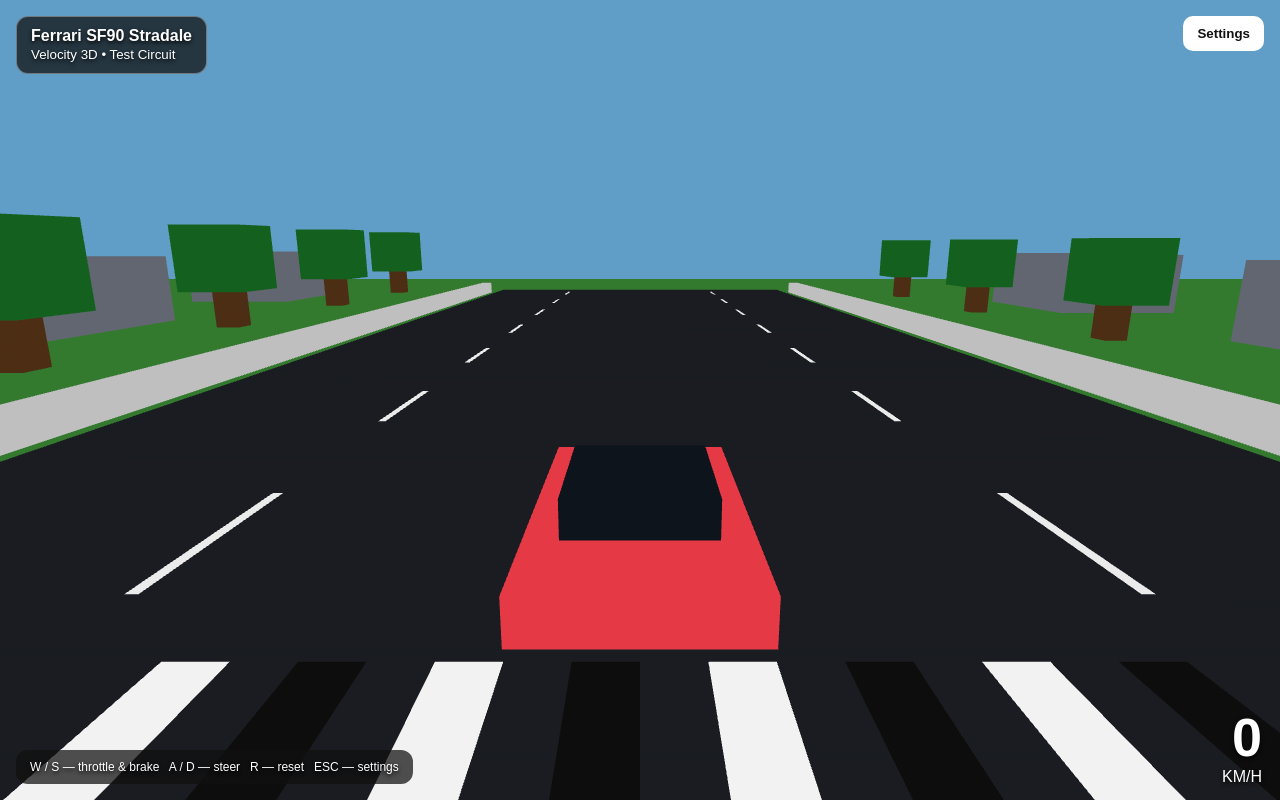
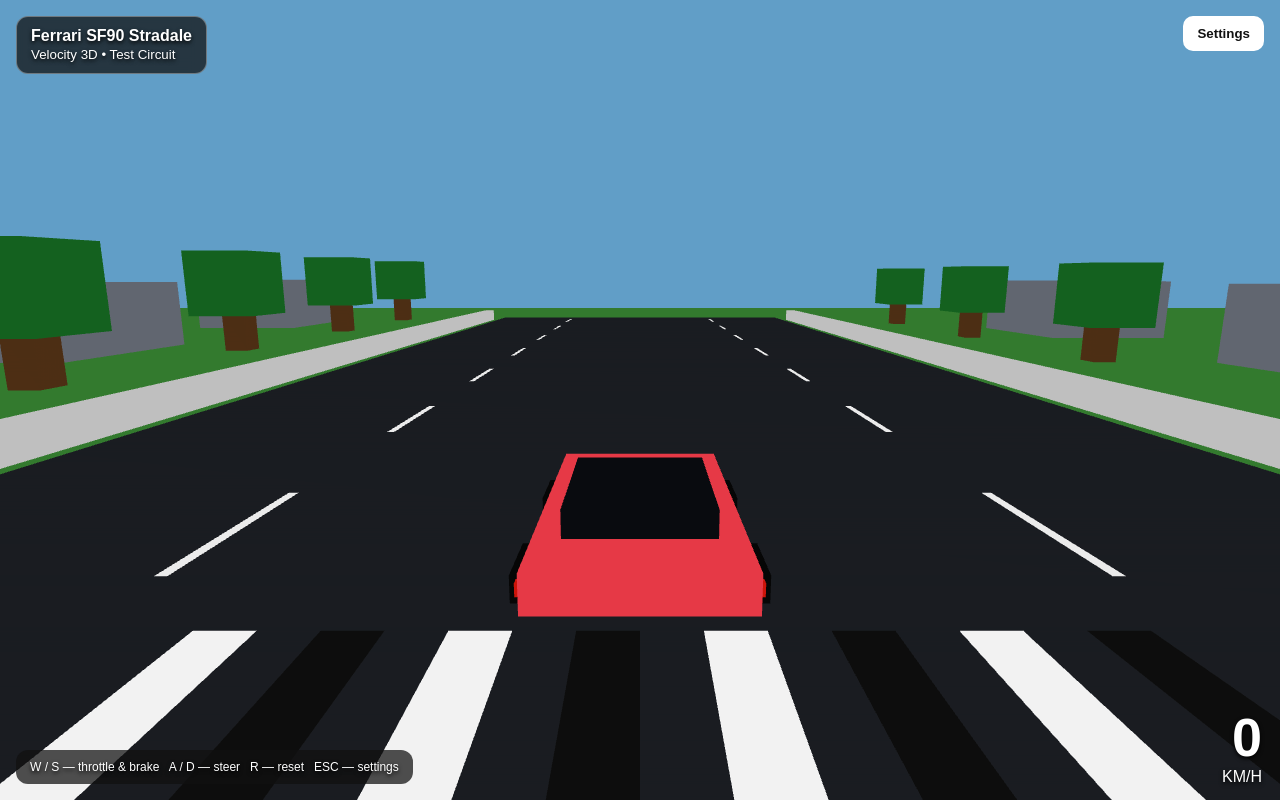
Before and after one commit to APGSwizzVR/Velocity3D, a plain HTML site: page index.html in a window 1280 px wide. Drawn offline with Linux system fonts and the light colour scheme; animation ran at ten frames a second.

Commit message:
Improve driving physics and car models only

```diff
--- a/index.html
+++ b/index.html
@@ -31,8 +31,13 @@ button{border:0;border-radius:10px;padding:10px 14px;cursor:pointer;background:#
 (()=>{'use strict';
 const canvas=document.getElementById('game'),gl=canvas.getContext('webgl',{antialias:true});
 if(!gl){document.body.innerHTML='<h2 style="padding:30px">WebGL is not available in this browser.</h2>';return}
-const cars=[['Ferrari SF90 Stradale','#e63946',340],['Lamborghini Revuelto','#f2c94c',350],['Porsche 911 GT3 RS','#f4f4f4',296],['McLaren 750S','#ff8700',332],['Nissan GT-R Nismo','#e52b2b',330],['Toyota GR Supra','#ffd23f',250]];
+const cars=[
+['Ferrari SF90 Stradale','#e63946',340],['Lamborghini Revuelto','#f2c94c',350],
+['Porsche 911 GT3 RS','#f4f4f4',296],['McLaren 750S','#ff8700',332],
+['Nissan GT-R Nismo','#e52b2b',330],['Toyota GR Supra','#ffd23f',250]
+];
 let selected=0,keys={},paused=false,last=performance.now(),speed=0,steer=0,px=0,pz=70,rot=0;
+let throttle=0,brake=0,velocity=0,steerAngle=0;
 function shader(type,src){const s=gl.createShader(type);gl.shaderSource(s,src);gl.compileShader(s);return s}
 const vs=shader(gl.VERTEX_SHADER,'attribute vec3 p;attribute vec3 c;uniform mat4 mvp;varying vec3 v;void main(){gl_Position=mvp*vec4(p,1.0);v=c;}');
 const fs=shader(gl.FRAGMENT_SHADER,'precision mediump float;varying vec3 v;void main(){gl_FragColor=vec4(v,1.0);}');
@@ -63,63 +68,80 @@ function world(){
 world();
 const worldBuf=gl.createBuffer();gl.bindBuffer(gl.ARRAY_BUFFER,worldBuf);gl.bufferData(gl.ARRAY_BUFFER,new Float32Array([...V,...C]),gl.STATIC_DRAW);const worldCount=V.length/3;
 let carV=[],carC=[],carBuf=gl.createBuffer();
+function quadCar(a,b,c,d,col){[a,b,c,a,c,d].forEach(q=>{carV.push(...q);carC.push(...col)})}
 function addCarCube(x,y,z,w,h,d,col){
  const x0=x-w/2,x1=x+w/2,y0=y,y1=y+h,z0=z-d/2,z1=z+d/2;
- const faces=[
- [[x0,y0,z0],[x1,y0,z0],[x1,y1,z0],[x0,y1,z0]],
- [[x1,y0,z1],[x0,y0,z1],[x0,y1,z1],[x1,y1,z1]],
- [[x0,y0,z1],[x0,y0,z0],[x0,y1,z0],[x0,y1,z1]],
- [[x1,y0,z0],[x1,y0,z1],[x1,y1,z1],[x1,y1,z0]],
- [[x0,y1,z0],[x1,y1,z0],[x1,y1,z1],[x0,y1,z1]],
- [[x0,y0,z0],[x1,y0,z0],[x1,y0,z1],[x0,y0,z1]]
- ];
- faces.forEach(f=>quadCar(f[0],f[1],f[2],f[3],col));
+ const f=[[[x0,y0,z0],[x1,y0,z0],[x1,y1,z0],[x0,y1,z0]],[[x1,y0,z1],[x0,y0,z1],[x0,y1,z1],[x1,y1,z1]],[[x0,y0,z1],[x0,y0,z0],[x0,y1,z0],[x0,y1,z1]],[[x1,y0,z0],[x1,y0,z1],[x1,y1,z1],[x1,y1,z0]],[[x0,y1,z0],[x1,y1,z0],[x1,y1,z1],[x0,y1,z1]],[[x0,y0,z0],[x1,y0,z0],[x1,y0,z1],[x0,y0,z1]]];
+ f.forEach(q=>quadCar(q[0],q[1],q[2],q[3],col));
 }
-function quadCar(a,b,c,d,col){[a,b,c,a,c,d].forEach(q=>{carV.push(...q);carC.push(...col)})}
+function addWheel(x,z){
+ addCarCube(x,.30,z,.48,.48,1.35,[.025,.025,.025]);
+}
 function rebuildCar(){
  carV=[];carC=[];
- const h=cars[selected][1],col=[parseInt(h.slice(1,3),16)/255,parseInt(h.slice(3,5),16)/255,parseInt(h.slice(5,7),16)/255];
- addCarCube(0,.55,0,3.8,.8,7,col);addCarCube(0,1.35,-.2,2.6,.7,3,[.05,.08,.11]);
- addCarCube(-1.85,.25,0,.45,.45,1,[.03,.03,.03]);addCarCube(1.85,.25,0,.45,.45,1,[.03,.03,.03]);
+ const h=cars[selected][1],body=[parseInt(h.slice(1,3),16)/255,parseInt(h.slice(3,5),16)/255,parseInt(h.slice(5,7),16)/255];
+ addCarCube(0,.48,.1,3.65,.68,7.0,body);
+ addCarCube(0,1.05,-.35,2.65,.62,3.35,[.035,.045,.06]);
+ addCarCube(0,1.12,1.15,2.35,.18,1.1,body);
+ addCarCube(0,.78,3.15,2.9,.14,.55,body);
+ addWheel(-1.86,-1.95);addWheel(1.86,-1.95);addWheel(-1.86,1.95);addWheel(1.86,1.95);
+ addCarCube(-1.55,.72,-3.18,.7,.22,.16,[.8,.08,.04]);addCarCube(1.55,.72,-3.18,.7,.22,.16,[.8,.08,.04]);
+ addCarCube(-1.35,.86,3.18,.55,.18,.12,[1,.85,.55]);addCarCube(1.35,.86,3.18,.55,.18,.12,[1,.85,.55]);
  gl.bindBuffer(gl.ARRAY_BUFFER,carBuf);gl.bufferData(gl.ARRAY_BUFFER,new Float32Array([...carV,...carC]),gl.STATIC_DRAW);
 }
 rebuildCar();
 function perspective(fov,aspect,near,far){const f=1/Math.tan(fov/2),nf=1/(near-far),o=new Float32Array(16);o[0]=f/aspect;o[5]=f;o[10]=(far+near)*nf;o[11]=-1;o[14]=2*far*near*nf;return o}
 function lookAt(eye,target){
  let zx=eye[0]-target[0],zy=eye[1]-target[1],zz=eye[2]-target[2],zl=Math.hypot(zx,zy,zz);zx/=zl;zy/=zl;zz/=zl;
- let xx=zz,xy=0,xz=-zx,xl=Math.hypot(xx,xy,xz);xx/=xl;xz/=xl;
- const yx=zy*xz-zz*xy,yy=zz*xx-zx*xz,yz=zx*xy-zy*xx;
- const o=new Float32Array(16);o[0]=xx;o[1]=yx;o[2]=zx;o[3]=0;o[4]=xy;o[5]=yy;o[6]=zy;o[7]=0;o[8]=xz;o[9]=yz;o[10]=zz;o[11]=0;o[12]=-(xx*eye[0]+xy*eye[1]+xz*eye[2]);o[13]=-(yx*eye[0]+yy*eye[1]+yz*eye[2]);o[14]=-(zx*eye[0]+zy*eye[1]+zz*eye[2]);o[15]=1;return o
+ let xx=zz,xy=0,xz=-zx,xl=Math.hypot(xx,xz);xx/=xl;xz/=xl;
+ const yx=zy*xz-zz*xy,yy=zz*xx-zx*xz,yz=zx*xy-zy*xx,o=new Float32Array(16);
+ o[0]=xx;o[1]=yx;o[2]=zx;o[4]=xy;o[5]=yy;o[6]=zy;o[8]=xz;o[9]=yz;o[10]=zz;o[12]=-(xx*eye[0]+xy*eye[1]+xz*eye[2]);o[13]=-(yx*eye[0]+yy*eye[1]+yz*eye[2]);o[14]=-(zx*eye[0]+zy*eye[1]+zz*eye[2]);o[15]=1;return o
 }
 function mul(a,b){const o=new Float32Array(16);for(let c=0;c<4;c++)for(let r=0;r<4;r++)o[c*4+r]=a[r]*b[c*4]+a[4+r]*b[c*4+1]+a[8+r]*b[c*4+2]+a[12+r]*b[c*4+3];return o}
 function resize(){const d=Math.min(devicePixelRatio,2);canvas.width=innerWidth*d;canvas.height=innerHeight*d;gl.viewport(0,0,canvas.width,canvas.height)}addEventListener('resize',resize);resize();
 function draw(){
  gl.enable(gl.DEPTH_TEST);gl.clearColor(.38,.62,.78,1);gl.clear(gl.COLOR_BUFFER_BIT|gl.DEPTH_BUFFER_BIT);gl.useProgram(prog);
- const fx=Math.sin(rot),fz=Math.cos(rot),eye=[px-fx*12,6,pz-fz*12],target=[px+fx*10,1,pz+fz*10];
- const mvp=mul(perspective(1.05,canvas.width/canvas.height,.1,600),lookAt(eye,target));
- gl.uniformMatrix4fv(um,false,mvp);
+ const fx=Math.sin(rot),fz=Math.cos(rot),eye=[px-fx*13,5.5,pz-fz*13],target=[px+fx*12,1,pz+fz*12];
+ gl.uniformMatrix4fv(um,false,mul(perspective(1.05,canvas.width/canvas.height,.1,600),lookAt(eye,target)));
  gl.bindBuffer(gl.ARRAY_BUFFER,worldBuf);gl.enableVertexAttribArray(ap);gl.enableVertexAttribArray(ac);gl.vertexAttribPointer(ap,3,gl.FLOAT,false,0,0);gl.vertexAttribPointer(ac,3,gl.FLOAT,false,0,V.length*4);gl.drawArrays(gl.TRIANGLES,0,worldCount);
  const cv=new Float32Array(carV.length),cs=Math.cos(rot),sn=Math.sin(rot);
  for(let i=0;i<carV.length/3;i++){const x=carV[i*3],y=carV[i*3+1],z=carV[i*3+2];cv[i*3]=x*cs-z*sn+px;cv[i*3+1]=y;cv[i*3+2]=z*cs+x*sn+pz}
  gl.bindBuffer(gl.ARRAY_BUFFER,carBuf);gl.bufferSubData(gl.ARRAY_BUFFER,0,cv);gl.vertexAttribPointer(ap,3,gl.FLOAT,false,0,0);gl.vertexAttribPointer(ac,3,gl.FLOAT,false,0,carV.length*4);gl.drawArrays(gl.TRIANGLES,0,carV.length/3);
 }
-function reset(){px=0;pz=70;rot=0;speed=0}
+function reset(){px=0;pz=70;rot=0;speed=0;velocity=0;steer=0;steerAngle=0}
 function update(dt){
  if(paused)return;
  const max=cars[selected][2]/3.6;
- if(keys.w||keys.ArrowUp)speed+=42*dt;if(keys.s||keys.ArrowDown)speed-=75*dt;
- speed*=Math.pow(.985,dt*60);speed=Math.max(-18,Math.min(max,speed));
- const input=(keys.a||keys.ArrowLeft?-1:0)+(keys.d||keys.ArrowRight?1:0);
- steer+=(input*.9-steer)*Math.min(1,dt*8);rot+=steer*(.55+Math.min(Math.abs(speed)/max,.8))*dt*(speed>=0?1:-1);
- const nx=px+Math.sin(rot)*speed*dt,nz=pz+Math.cos(rot)*speed*dt;
- if(Math.abs(nx)<17.5&&nz>-170&&nz<170){px=nx;pz=nz}else speed*=.25;
- document.getElementById('speed').textContent=Math.round(Math.abs(speed)*3.6);draw();
+ const forward=keys.w||keys.ArrowUp,reverse=keys.s||keys.ArrowDown;
+ throttle += ((forward?1:0)-throttle)*Math.min(1,dt*6);
+ brake += ((reverse?1:0)-brake)*Math.min(1,dt*10);
+ if(forward) velocity += (max*.72)*dt;
+ else if(reverse && velocity>1) velocity -= 34*dt;
+ else velocity *= Math.pow(.992,dt*60);
+ if(!forward&&!reverse) velocity *= Math.pow(.996,dt*60);
+ if(reverse&&velocity<=1) velocity -= 24*dt;
+ velocity=Math.max(-24,Math.min(max,velocity));
+ const steerInput=(keys.a||keys.ArrowLeft?-1:0)+(keys.d||keys.ArrowRight?1:0);
+ const steerLimit=Math.max(.28,1-Math.abs(velocity)/max*.42);
+ const targetSteer=steerInput*steerLimit;
+ steer += (targetSteer-steer)*Math.min(1,dt*7);
+ const speedFactor=Math.min(1,Math.abs(velocity)/12);
+ const wheelAngle=steer*(.55+.45*speedFactor);
+ steerAngle += (wheelAngle-steerAngle)*Math.min(1,dt*10);
+ rot += steerAngle*(0.42+Math.min(Math.abs(velocity)/max,.9)*.35)*dt*(velocity>=0?1:-1);
+ const nx=px+Math.sin(rot)*velocity*dt,nz=pz+Math.cos(rot)*velocity*dt;
+ if(Math.abs(nx)<17.15&&nz>-170&&nz<170){px=nx;pz=nz}else{velocity*=.35;steer*=.5}
+ speed=velocity;
+ document.getElementById('speed').textContent=Math.round(Math.abs(speed)*3.6);
+ draw();
 }
-function loop(t){const dt=Math.min(.04,(t-last)/1000);last=t;update(dt);requestAnimationFrame(loop)}requestAnimationFrame(loop);
+function loop(t){const dt=Math.min(.033,(t-last)/1000);last=t;update(dt);requestAnimationFrame(loop)}requestAnimationFrame(loop);
 function open(){paused=true;document.getElementById('panel').style.display='grid'}function close(){paused=false;document.getElementById('panel').style.display='none'}
 document.getElementById('settings').onclick=open;document.getElementById('resume').onclick=close;document.getElementById('reset').onclick=()=>{reset();close()};
-addEventListener('keydown',e=>{keys[e.key]=true;if(['ArrowUp','ArrowDown','ArrowLeft','ArrowRight',' '].includes(e.key))e.preventDefault();if(e.key.toLowerCase()==='r')reset();if(e.key==='Escape')(paused?close:open)()});addEventListener('keyup',e=>keys[e.key]=false);
-const carsEl=document.getElementById('cars');cars.forEach((c,i)=>{const b=document.createElement('button');b.className='car'+(i===0?' active':'');b.innerHTML='<b>'+c[0]+'</b><br><small>'+c[2]+' km/h</small>';b.onclick=()=>{selected=i;document.getElementById('carName').textContent=c[0];document.querySelectorAll('.car').forEach(x=>x.classList.remove('active'));b.classList.add('active');rebuildCar();reset()};carsEl.appendChild(b)});
+addEventListener('keydown',e=>{keys[e.key]=true;if(['ArrowUp','ArrowDown','ArrowLeft','ArrowRight',' '].includes(e.key))e.preventDefault();if(e.key.toLowerCase()==='r')reset();if(e.key==='Escape')(paused?close:open)()});
+addEventListener('keyup',e=>keys[e.key]=false);
+const carsEl=document.getElementById('cars');
+cars.forEach((c,i)=>{const b=document.createElement('button');b.className='car'+(i===0?' active':'');b.innerHTML='<b>'+c[0]+'</b><br><small>'+c[2]+' km/h</small>';b.onclick=()=>{selected=i;document.getElementById('carName').textContent=c[0];document.querySelectorAll('.car').forEach(x=>x.classList.remove('active'));b.classList.add('active');rebuildCar();reset()};carsEl.appendChild(b)});
 })();
 </script>
 </body>
```
